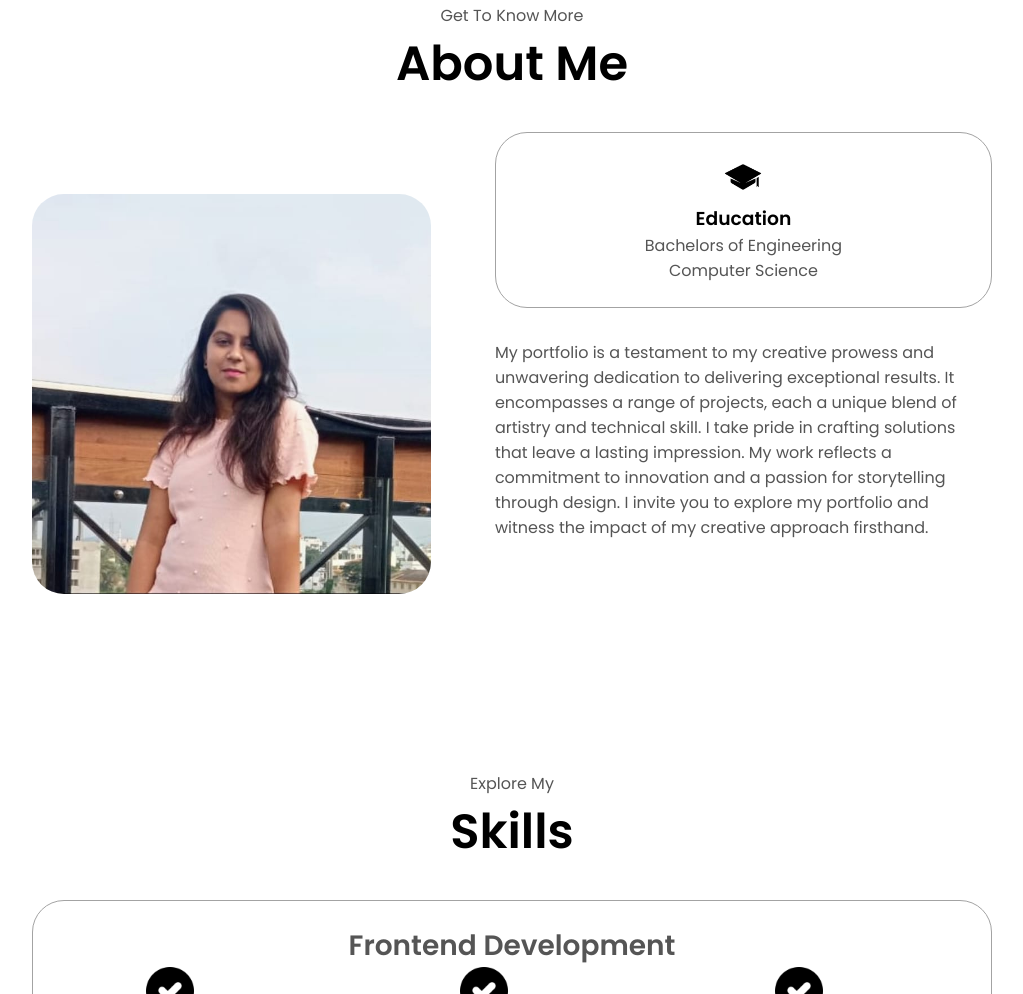
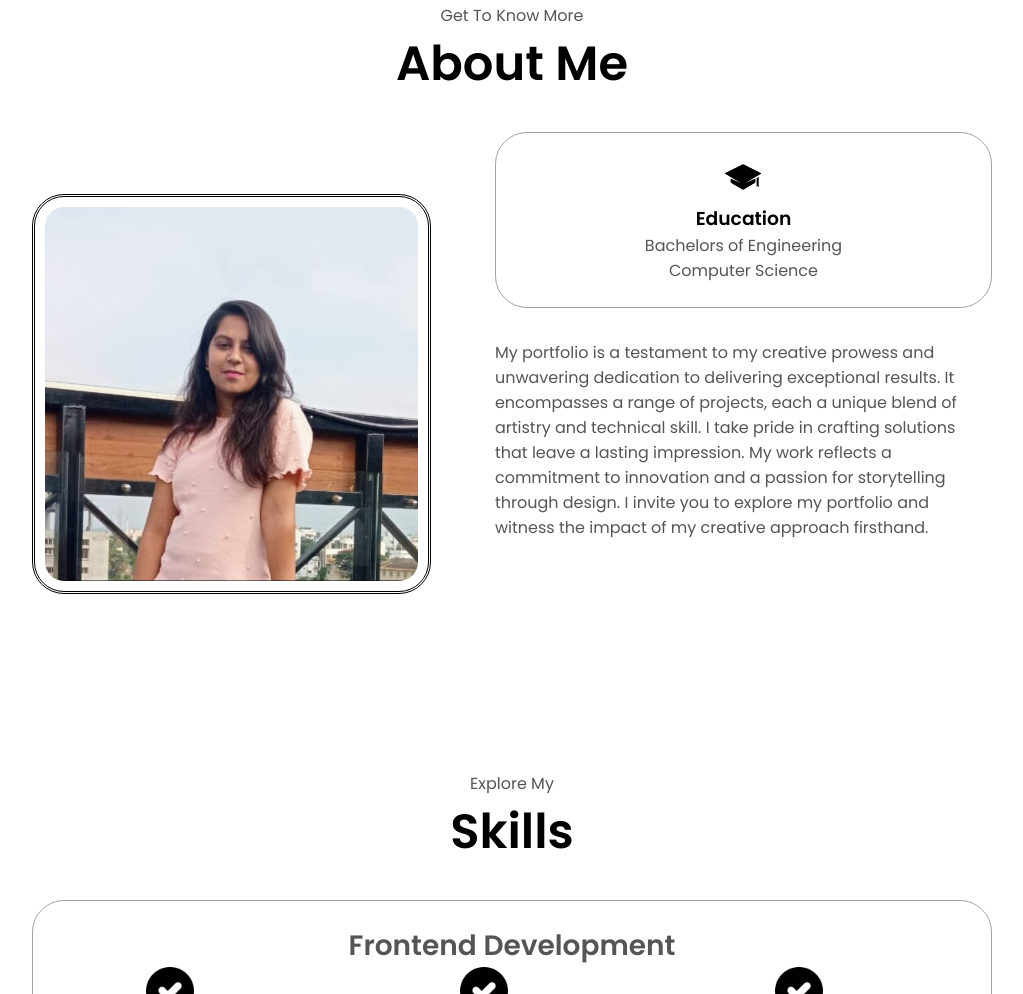
Before and after one commit to bgjcuyg/Portfolio, a plain HTML site: page index.html in a window 1280 px wide. Shown: the part 1061-2055 px from the top of the page, without its empty margins (128-1151 px from the left). Drawn offline with Linux system fonts and the light colour scheme; a web font is replaced by a local one.

Commit message:
Update portfolio.css
added a double border to 2nd pic

```diff
--- a/portfolio.css
+++ b/portfolio.css
@@ -246,7 +246,9 @@ section
     display: flex;
 }
 .about-pic{
+    border-style: double ;
     border-radius: 2rem;
+    padding: 10px;
 
 }
 
```
